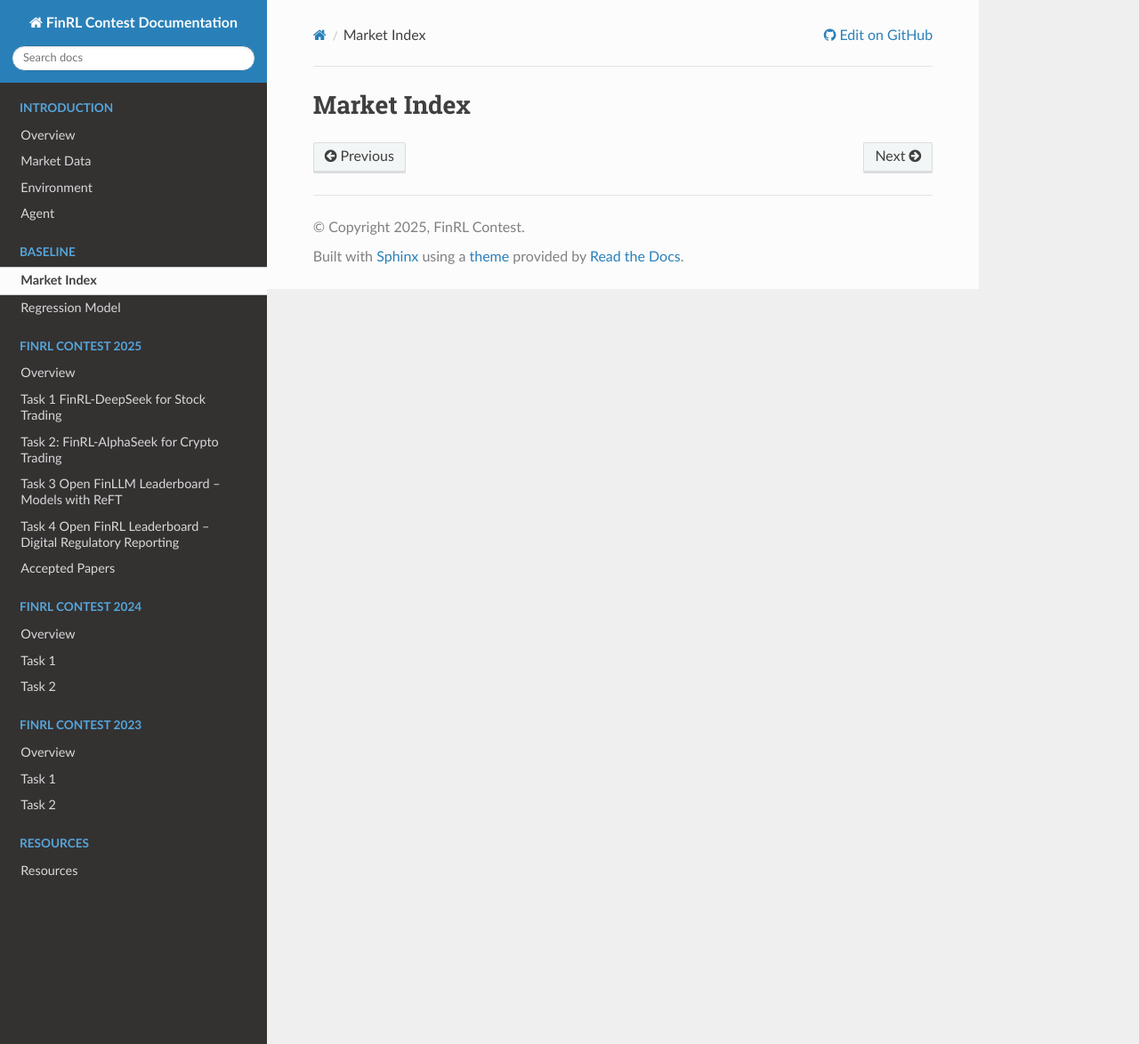
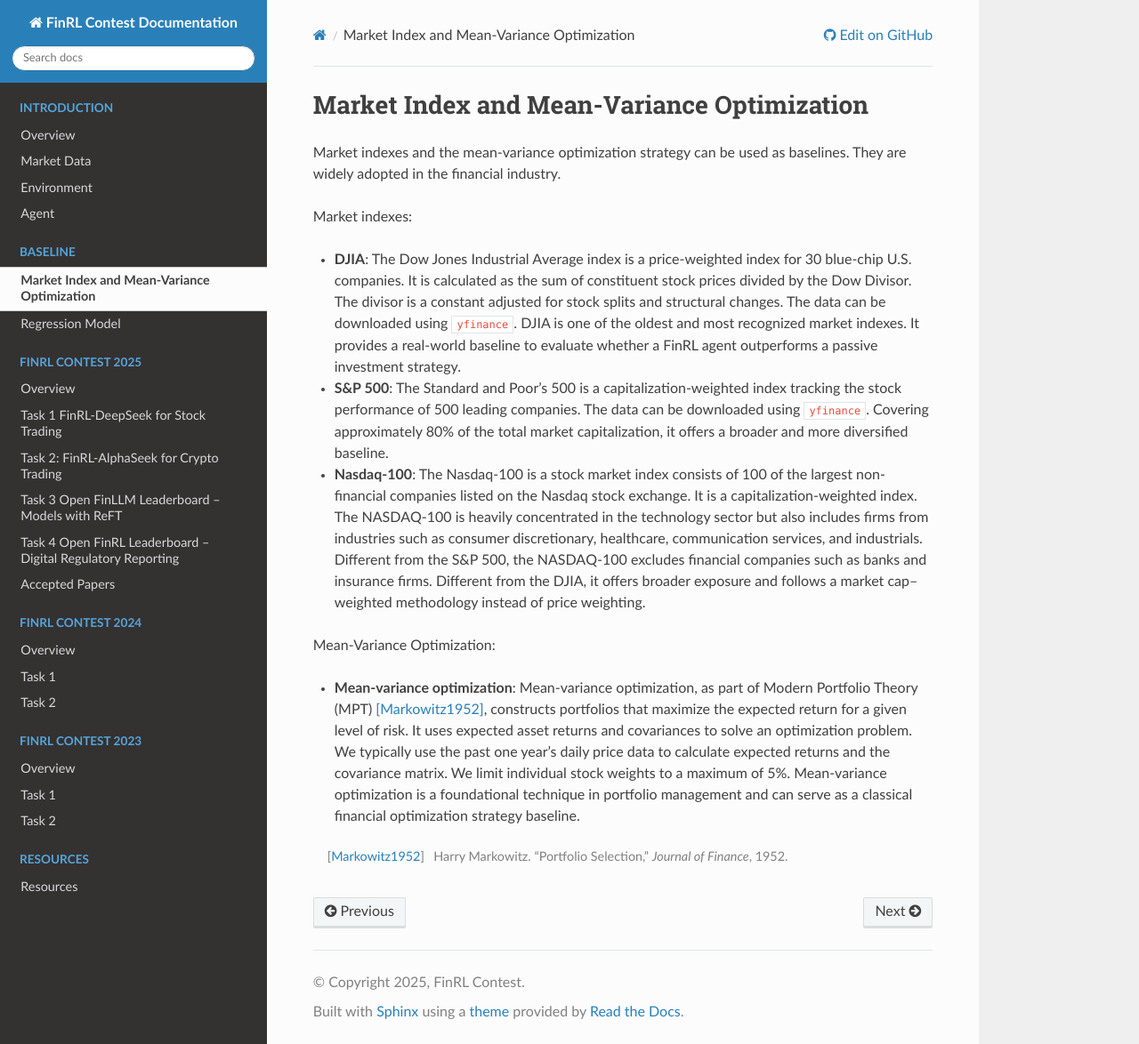
Before and after one commit to Xingyu025/FinAI-Contest, a Sphinx documentation site: the page built from docs/source/baseline/market.rst, in a window 1280 px wide and 1174 px high. Shown: the whole window at 89% size. Built offline with Sphinx 7.4.7 and the Read the Docs theme 3.1.0, drawn with Linux system fonts in a browser that asks for light colours.

Commit message:
Update market.rst

```diff
--- a/docs/source/baseline/market.rst
+++ b/docs/source/baseline/market.rst
@@ -1,3 +1,20 @@
-====================
-Market Index
-====================
+==============================================
+Market Index and Mean-Variance Optimization
+==============================================
+
+Market indexes and the mean-variance optimization strategy can be used as baselines. They are widely adopted in the financial industry.
+
+Market indexes:
+
+- **DJIA**: The Dow Jones Industrial Average index is a price-weighted index for 30 blue-chip U.S. companies. It is calculated as the sum of constituent stock prices divided by the Dow Divisor. The divisor is a constant adjusted for stock splits and structural changes. The data can be downloaded using ``yfinance``. DJIA is one of the oldest and most recognized market indexes. It provides a real-world baseline to evaluate whether a FinRL agent outperforms a passive investment strategy.
+
+- **S&P 500**: The Standard and Poor's 500 is a capitalization-weighted index tracking the stock performance of 500 leading companies. The data can be downloaded using ``yfinance``. Covering approximately 80% of the total market capitalization, it offers a broader and more diversified baseline.
+
+- **Nasdaq-100**: The Nasdaq-100 is a stock market index consists of 100 of the largest non-financial companies listed on the Nasdaq stock exchange. It is a capitalization-weighted index. The NASDAQ-100 is heavily concentrated in the technology sector but also includes firms from industries such as consumer discretionary, healthcare, communication services, and industrials. Different from the S&P 500, the NASDAQ-100 excludes financial companies such as banks and insurance firms. Different from the DJIA, it offers broader exposure and follows a market cap–weighted methodology instead of price weighting.
+
+Mean-Variance Optimization:
+
+- **Mean-variance optimization**: Mean-variance optimization, as part of Modern Portfolio Theory (MPT) [Markowitz1952]_, constructs portfolios that maximize the expected return for a given level of risk. It uses expected asset returns and covariances to solve an optimization problem. We typically use the past one year's daily price data to calculate expected returns and the covariance matrix. We limit individual stock weights to a maximum of 5%. Mean-variance optimization is a foundational technique in portfolio management and can serve as a classical financial optimization strategy baseline.
+
+
+.. [Markowitz1952] Harry Markowitz. "Portfolio Selection," *Journal of Finance*, 1952.
```
